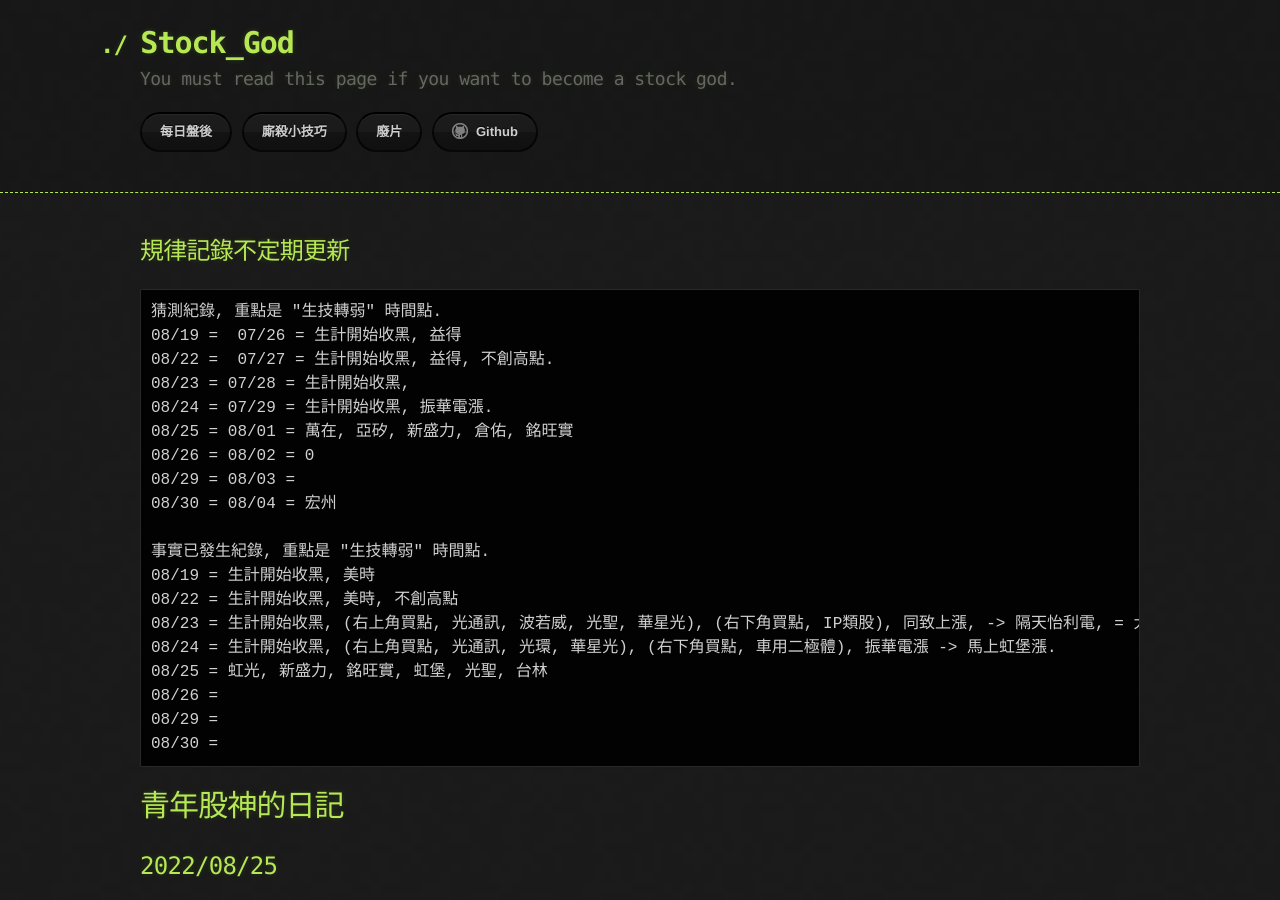
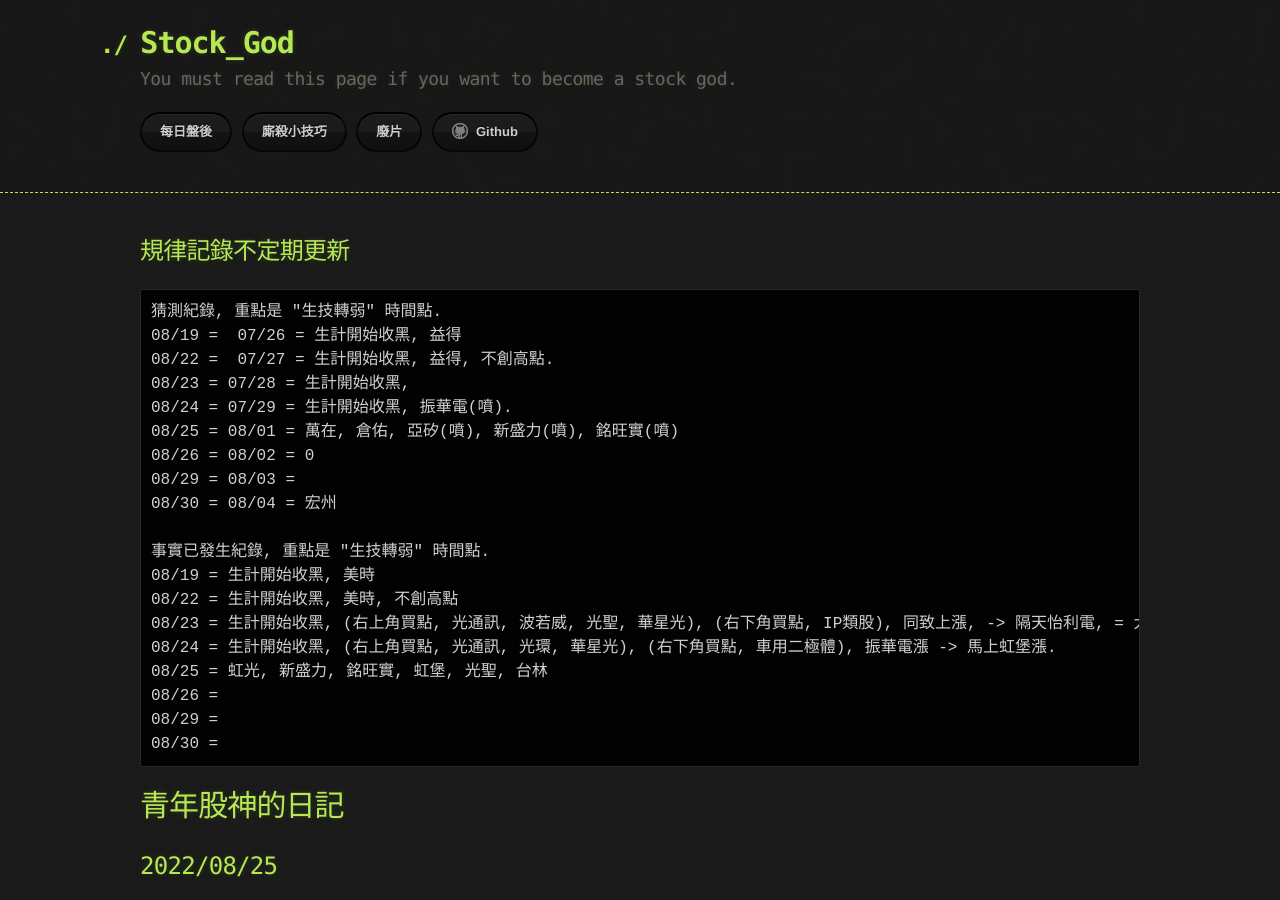
Before and after one commit to lepg5487/Stock_God, a Jekyll site: the page built from index.md, in a window 1280 px wide and 900 px high. Built offline with Jekyll 4.4.1, drawn with Linux system fonts in a browser that asks for light colours; our own code applies the rules of GitHub Pages for plain Markdown files.

Commit message:
Update index.md

```diff
--- a/index.md
+++ b/index.md
@@ -8,8 +8,8 @@ layout: testlayouts
 08/19 =  07/26 = 生計開始收黑, 益得
 08/22 =  07/27 = 生計開始收黑, 益得, 不創高點.
 08/23 = 07/28 = 生計開始收黑,
-08/24 = 07/29 = 生計開始收黑, 振華電漲.
-08/25 = 08/01 = 萬在, 亞矽, 新盛力, 倉佑, 銘旺實
+08/24 = 07/29 = 生計開始收黑, 振華電(噴).
+08/25 = 08/01 = 萬在, 倉佑, 亞矽(噴), 新盛力(噴), 銘旺實(噴)
 08/26 = 08/02 = 0
 08/29 = 08/03 =
 08/30 = 08/04 = 宏州
```
